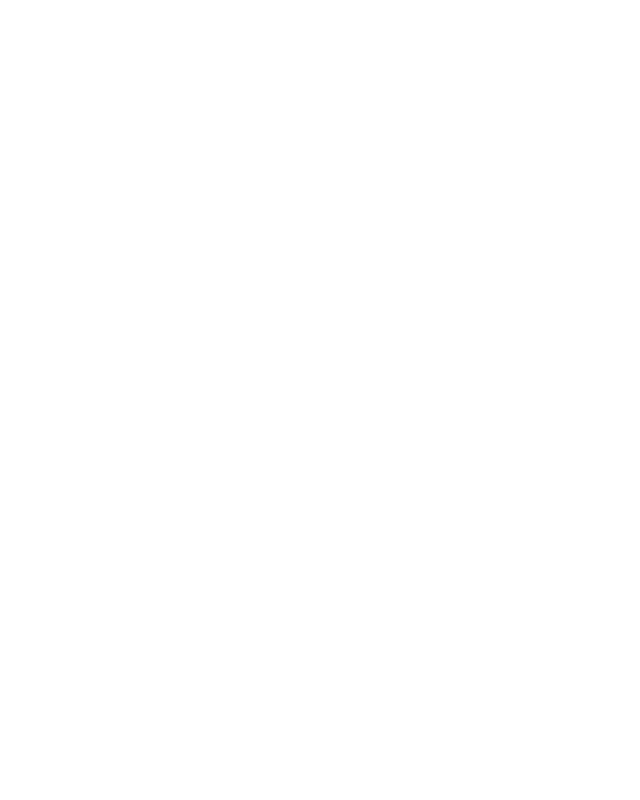
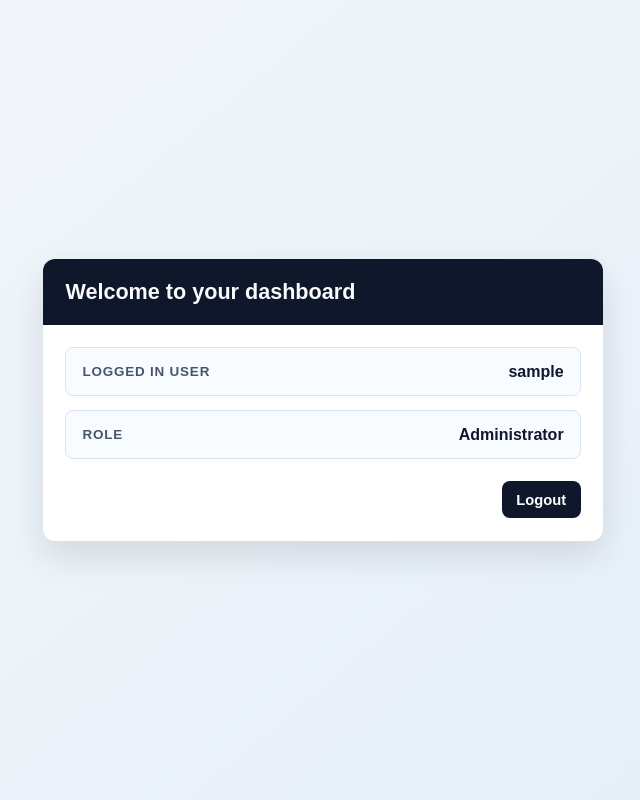
Before and after one commit to ksourmelis/CSE_326, a PHP site: page /modules/dashboard.php in a window 1280 px wide. Before the commit the part shown is empty. Shown: the whole page, without its empty margins (317-957 px from the left). Run offline with PHP 8.4, Linux system fonts and the light colour scheme; the visitor is signed in with stand-in values (Sample User, id 1).

Commit message:
Initial authentication setup feature

```diff
--- a/database/schema.sql
+++ b/database/schema.sql
@@ -7,7 +7,7 @@ CREATE TABLE users (
     username VARCHAR(255) NOT NULL UNIQUE,
     email VARCHAR(255) NOT NULL UNIQUE,
     password_hash TEXT NOT NULL,
-    role ENUM('user', 'politician', 'admin') NOT NULL,
+    role ENUM('user', 'citizen', 'politician', 'admin') NOT NULL,
     created_at TIMESTAMP DEFAULT CURRENT_TIMESTAMP
 );
 
--- a/includes/db.php
+++ b/includes/db.php
@@ -1,7 +1,7 @@
 <?php
 
 define('DB_HOST', 'localhost');
-define('DB_USER', 'christina');
+define('DB_USER', 'kyriakos');
 define('DB_PASSWORD', '1234');
 define('DB_NAME', 'pothen_esxes_db');
 
--- a/modules/dashboard.php
+++ b/modules/dashboard.php
@@ -0,0 +1,129 @@
+<?php
+session_start();
+
+if (!isset($_SESSION['user_id'])) {
+	header('Location: ../auth/login.php');
+	exit;
+}
+
+$username = trim((string) ($_SESSION['username'] ?? ''));
+$role = trim((string) ($_SESSION['role'] ?? ''));
+
+if ($username === '') {
+	$username = 'Unknown User';
+}
+
+$roleLabels = [
+	'admin' => 'Administrator',
+	'politician' => 'Politician',
+	'user' => 'User',
+	'citizen' => 'Citizen',
+];
+
+$roleLabel = $roleLabels[$role] ?? 'Unknown Role';
+?>
+<!DOCTYPE html>
+<html lang="en">
+<head>
+	<meta charset="UTF-8">
+	<meta name="viewport" content="width=device-width, initial-scale=1.0">
+	<title>Dashboard</title>
+	<style>
+		* { box-sizing: border-box; margin: 0; padding: 0; }
+		body {
+			min-height: 100vh;
+			font-family: Arial, sans-serif;
+			background: linear-gradient(140deg, #f4f7fb 0%, #e4eef7 100%);
+			color: #1f2937;
+			display: grid;
+			place-items: center;
+			padding: 1.25rem;
+		}
+		.card {
+			width: 100%;
+			max-width: 560px;
+			background: #ffffff;
+			border-radius: 12px;
+			box-shadow: 0 14px 34px rgba(15, 23, 42, 0.12);
+			overflow: hidden;
+		}
+		.card-header {
+			background: #0f172a;
+			color: #f8fafc;
+			padding: 1.2rem 1.4rem;
+		}
+		.card-header h1 {
+			font-size: 1.35rem;
+			line-height: 1.25;
+		}
+		.card-content {
+			padding: 1.4rem;
+			display: grid;
+			gap: 0.9rem;
+		}
+		.info-row {
+			display: flex;
+			justify-content: space-between;
+			align-items: center;
+			padding: 0.9rem 1rem;
+			border: 1px solid #dbe3ee;
+			border-radius: 8px;
+			background: #f8fbff;
+		}
+		.label {
+			font-size: 0.84rem;
+			text-transform: uppercase;
+			letter-spacing: 0.06em;
+			color: #475569;
+			font-weight: 700;
+		}
+		.value {
+			font-size: 1rem;
+			color: #0f172a;
+			font-weight: 600;
+			text-align: right;
+		}
+		.actions {
+			margin-top: 0.5rem;
+			display: flex;
+			justify-content: flex-end;
+		}
+		.logout-btn {
+			display: inline-block;
+			text-decoration: none;
+			background: #0f172a;
+			color: #fff;
+			border-radius: 8px;
+			padding: 0.65rem 0.9rem;
+			font-weight: 600;
+			font-size: 0.92rem;
+		}
+		.logout-btn:hover {
+			background: #1e293b;
+		}
+	</style>
+</head>
+<body>
+	<main class="card">
+		<header class="card-header">
+			<h1>Welcome to your dashboard</h1>
+		</header>
+
+		<section class="card-content">
+			<div class="info-row">
+				<span class="label">Logged In User</span>
+				<span class="value"><?= htmlspecialchars($username, ENT_QUOTES, 'UTF-8') ?></span>
+			</div>
+
+			<div class="info-row">
+				<span class="label">Role</span>
+				<span class="value"><?= htmlspecialchars($roleLabel, ENT_QUOTES, 'UTF-8') ?></span>
+			</div>
+
+			<div class="actions">
+				<a class="logout-btn" href="../auth/logout.php">Logout</a>
+			</div>
+		</section>
+	</main>
+</body>
+</html>
```
Also changed, not shown: auth/login.php (+20 -1 lines), index.php (+10 -16 lines).
